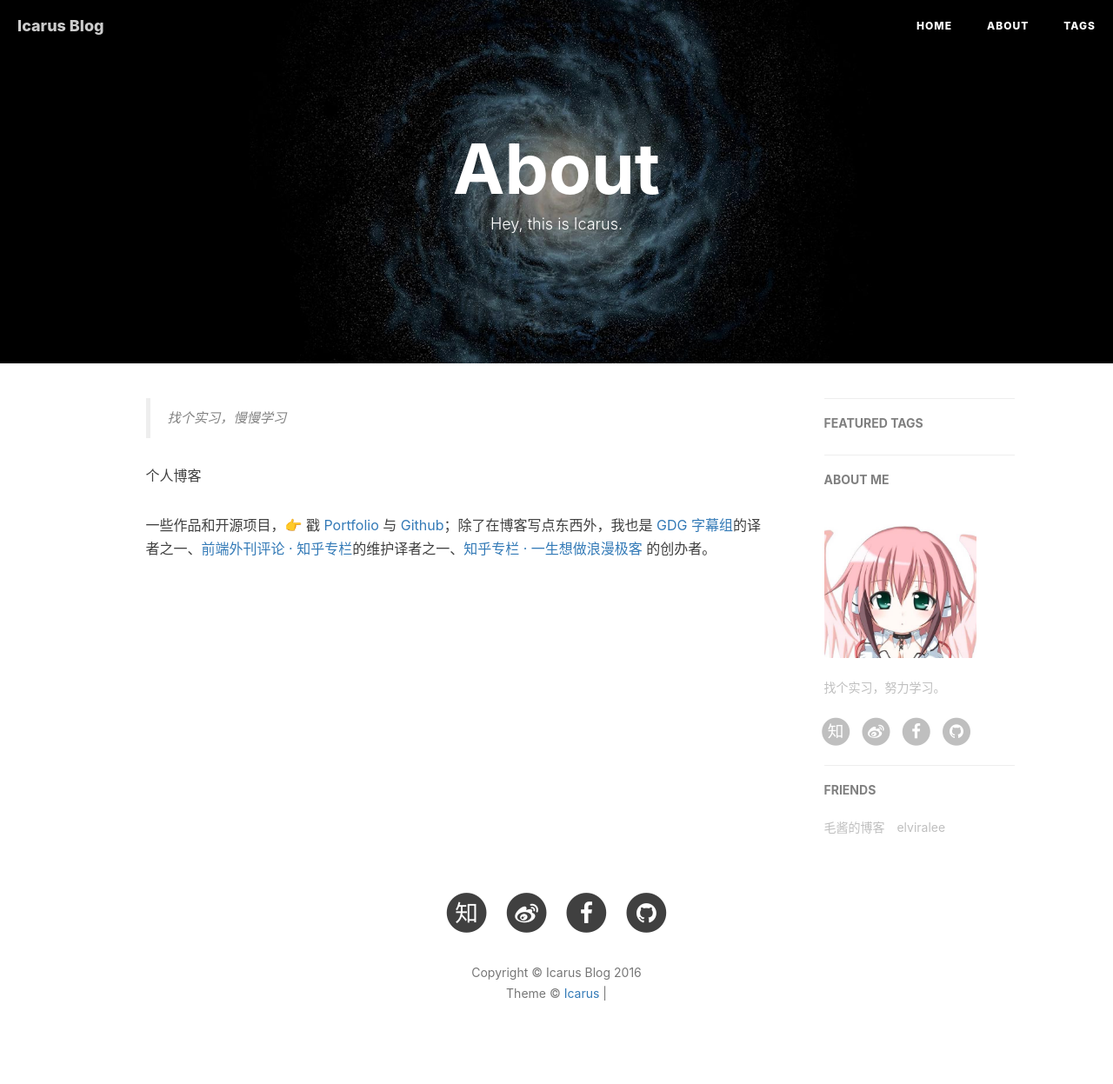
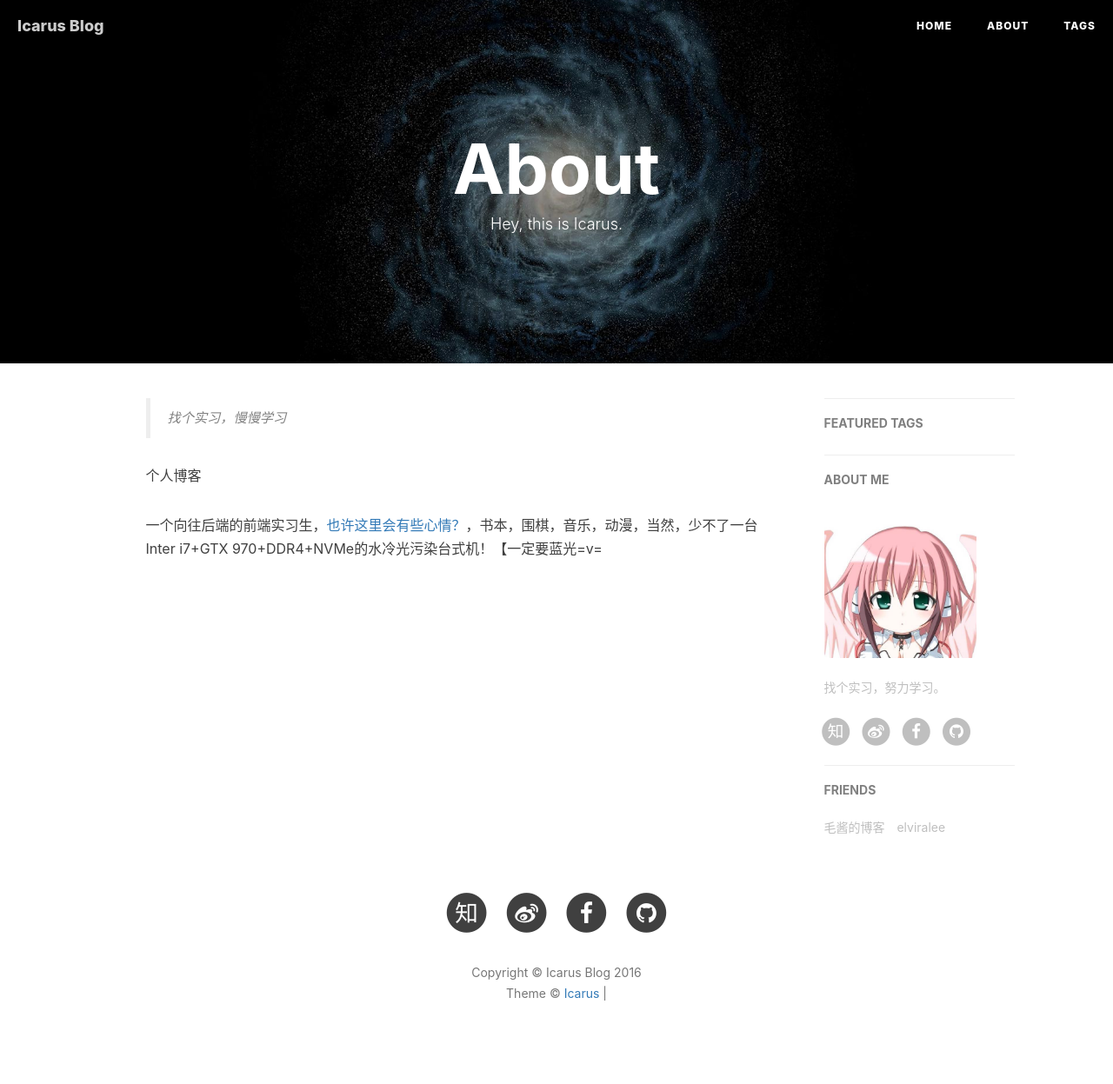
Before and after one commit to IcarusLc/IcarusLc.github.io, a Jekyll site: the page built from about.html, in a window 1280 px wide. Shown: the whole page at 87% size. Built offline with Jekyll 4.4.1, drawn with Linux system fonts in a browser that asks for light colours; nearby versions of some CDN libraries; comment, search, counter and statistics services are not loaded.

Commit message:
change1.1

```diff
--- a/about.html
+++ b/about.html
@@ -15,7 +15,7 @@ header-img: "img/about-bg.jpg"
 
     <p>个人博客</p>
 
-    <p>一些作品和开源项目，👉 戳 <a href="/portfolio">Portfolio</a> 与 <a href="http://github.com/huxpro">Github</a>；除了在博客写点东西外，我也是 <a href="http://www.gfansub.com/">GDG 字幕组</a>的译者之一、<a href="http://zhuanlan.zhihu.com/FrontendMagazine">前端外刊评论 · 知乎专栏</a>的维护译者之一、<a href="http://zhuanlan.zhihu.com/huxblog">知乎专栏 · 一生想做浪漫极客</a> 的创办者。</p>
+    <p>一个向往后端的前端实习生，<a herf="IcarusLc.github.io">也许这里会有些心情？</a>，书本，围棋，音乐，动漫，当然，少不了一台Inter i7+GTX 970+DDR4+NVMe的水冷光污染台式机！【一定要蓝光=v=</p>
 
 
 </div>
```
